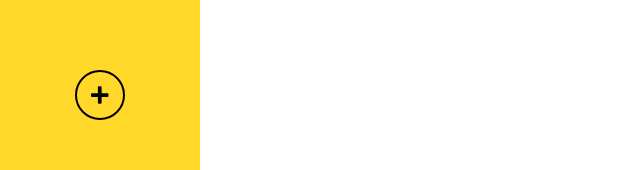
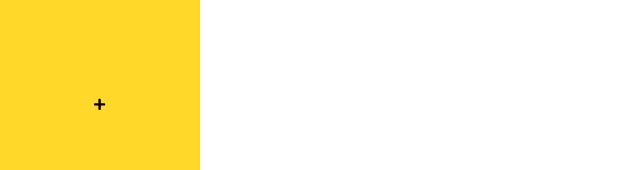
Before and after one commit to AnnaPawlik/Daily-planner, a React (Create React App) app: page / in a window 1280 px wide. Shown: the part 552-722 px from the top of the page, without its empty margins (0-640 px from the left). Built offline with nearby package versions, Linux system fonts and the light colour scheme.

Commit message:
Add styled components - global and button

```diff
--- a/package.json
+++ b/package.json
@@ -15,6 +15,7 @@
     "react-router": "^5.2.0",
     "react-router-dom": "^5.2.0",
     "react-scripts": "4.0.3",
+    "styled-components": "^5.3.0",
     "web-vitals": "^1.0.1"
   },
   "scripts": {
--- a/src/App.js
+++ b/src/App.js
@@ -4,7 +4,7 @@ import TopPrioritetsView from './views/TopPrioritetsView/TopPrioritetsView';
 import TasksView from './views/TasksView/TasksView';
 import ShoppingListView from './views/ShoppingListView/ShoppingListView';
 import NotesView from './views/NotesView/NotesView';
-import './App.css';
+import GlobalStyle from '../src/theme/GlobalStyle';
 import Header from './components/Header/Header';
 import Modal from'./components/Modal/Modal';
 import AppContext from './context';
@@ -51,6 +51,7 @@ class App extends React.Component {
     return (
         <BrowserRouter>
         <AppContext.Provider value={contextElements}>
+          <GlobalStyle/>
           <Header openModalFn={this.openModal}/>
             <Switch>
               <Route exact path="/" component={TopPrioritetsView} />
--- a/src/components/Button/Button.js
+++ b/src/components/Button/Button.js
@@ -1,21 +1,21 @@
-import React from 'react';
-import styles from './Button.module.scss';
-import PropTypes from 'prop-types';
+import styled, {css} from 'styled-components';
 
-const Button = ({children, secondary, ...props}) => {
+const Button = styled.button`
+  border-radius: 15px;
+  border: none;
+  cursor: pointer;
+  background-color: #FFD829;
+  font-weight: 700;
+  padding: 7px 5px;
+  width: 120px;
+  font-size: .8em;
+  margin-top: 20px;
 
-    const buttonClass = secondary ? styles.secondary : styles.button;
-
-    return (
-        <button className={buttonClass}{...props}>
-            {children}
-        </button>
-    );
-}
-
-Button.propTypes = {
-    children: PropTypes.string.isRequired,
-    secondary: PropTypes.bool,
-}
+  ${({secondary}) =>
+    secondary && css `
+    background-color: #E6E6E6;
+    font-size: 10px;
+    `}
+`;
 
 export default Button;
--- a/src/components/Button/Button.module.scss
+++ /dev/null
@@ -1,26 +0,0 @@
-.button {
-  display: block;
-  font-size: 20px;
-  text-decoration: none;
-  padding: 12px 13px;
-  font-weight: 500;
-  background: none;
-  border: 2px solid #000;
-  color: #000;
-  cursor: pointer;
-  border-radius: 50%;
-  height: 50px;
-	width: 50px;
-}
-
-.secondary {
-  border-radius: 15px;
-  border: none;
-  cursor: pointer;
-  background-color: #FFD829;
-  font-weight: 700;
-  padding: 7px 5px;
-  width: 120px;
-  font-size: .8em;
-  margin-top: 20px;
-}
--- a/src/components/Form/Form.js
+++ b/src/components/Form/Form.js
@@ -105,7 +105,7 @@ class Form extends React.Component {
                             tag="textarea"
                             label="Description"
                         />
-                        <Button secondary>Add</Button>
+                        <Button>Add</Button>
                     </form>
                 </div>
                 )}
--- /dev/null
+++ b/src/theme/GlobalStyle.js
@@ -0,0 +1,29 @@
+import { createGlobalStyle } from "styled-components";
+
+const GlobalStyle = createGlobalStyle`
+    @import url("https://fonts.googleapis.com/css?family=Montserrat:300,500,700");
+
+    *, *::before, *::after {
+            box-sizing: border-box;
+    }
+    #root {
+        display: grid;
+        grid-template-columns: 1fr 2fr 2fr 2fr;
+        grid-template-rows: 1fr;
+        gap: 0px 0px;
+        grid-template-areas:
+            "header . . ."
+            "header . . ."
+            "header . . .";
+        height: 100vh;
+    }
+
+    body {
+        margin: 0;
+        padding: 0;
+        font-family: "Montserrat", sans-serif;
+        overflow: hidden;
+    }
+`;
+
+export default GlobalStyle;
```
Also changed, not shown: 1 other file (tests, documents, lock files or other folders).
